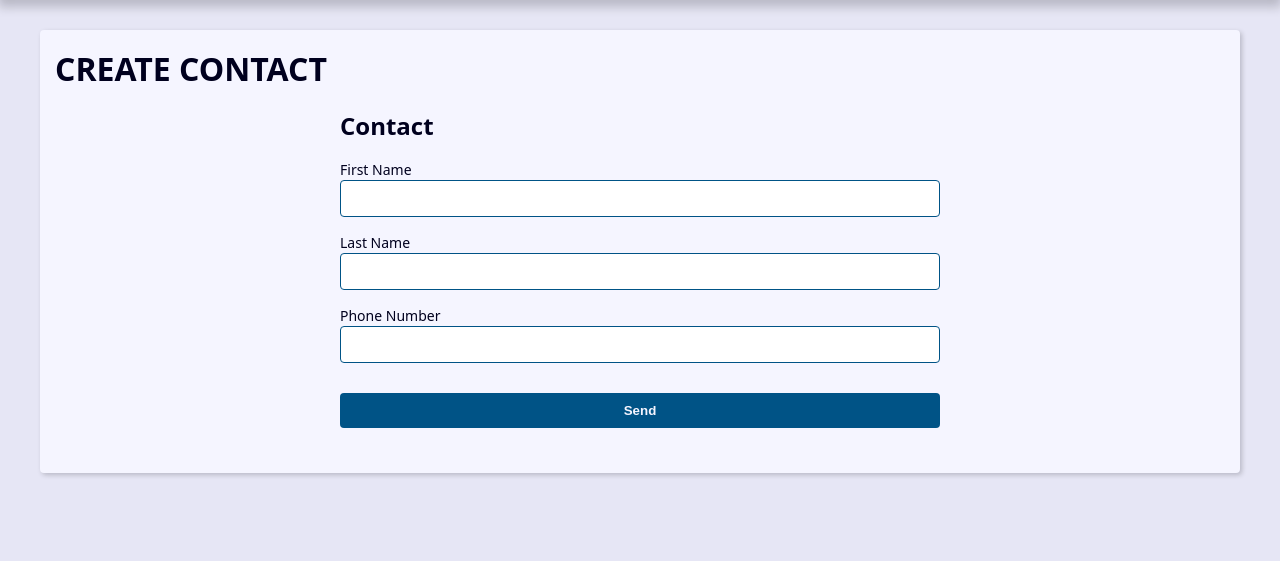
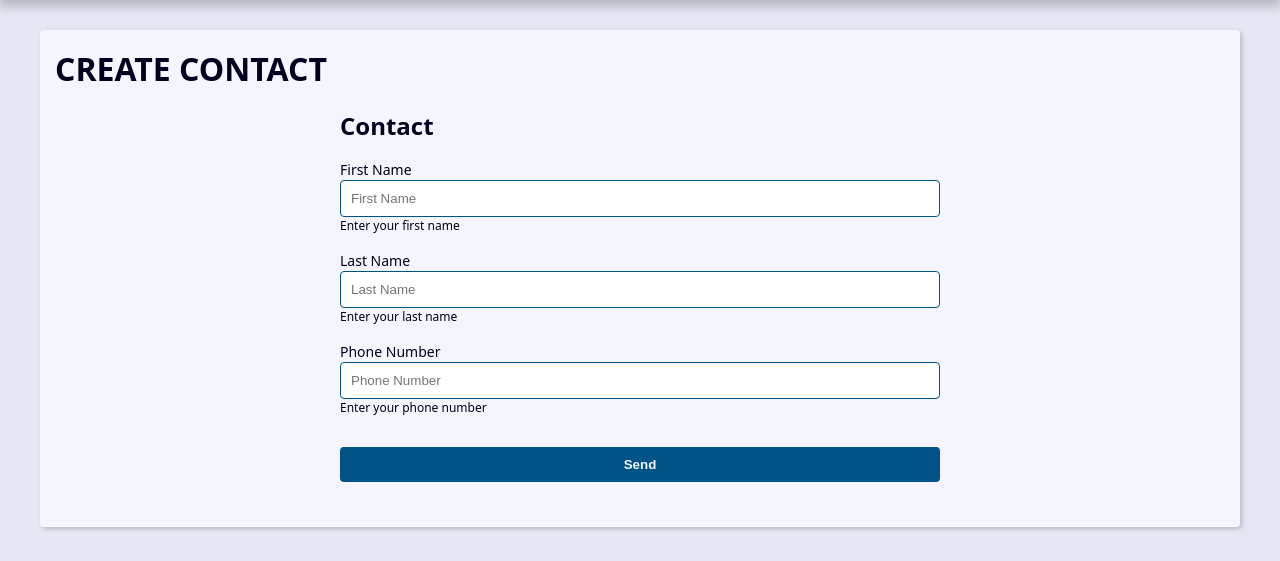
Before and after one commit to josuejr3/agenda, a Django app: page /contact/create/ in a window 1280 px wide. Shown: the part 239-800 px from the top of the page. Run offline with Django 5.2, Linux system fonts and the light colour scheme.

Commit message:
fix: ajustes nos campos de formulários

```diff
--- a/contact/forms.py
+++ b/contact/forms.py
@@ -3,11 +3,53 @@ from django.core.exceptions import ValidationError
 from . import models
 
 class ContactForm(forms.ModelForm):
+
+    def __init__(self, *args, **kwargs):
+        super().__init__(*args, **kwargs)
+
+        # Outra forma sem usar o widget diretamente
+        self.fields['first_name'].widget.attrs.update(
+            {'placeholder': 'First Name',
+             }
+        )
+
+        # Inserindo help text
+        self.fields['first_name'].help_text = 'Enter your first name'
+
+
+        self.fields['last_name'].widget.attrs.update(
+            {'placeholder': 'Last Name', }
+        )
+
+        self.fields['last_name'].help_text = 'Enter your last name'
+
+
+        self.fields['phone_number'].widget.attrs.update(
+            {'placeholder': 'Phone Number',
+             'label': 'Phone Number',}
+        )
+
+        self.fields['phone_number'].help_text = 'Enter your phone number'
+
+
+
+
     class Meta:
         model = models.Contact
         fields = (
             'first_name', 'last_name', 'phone_number'
         )
+
+        # Altera o tipo da entrada de texto para password, poderia ser um TextArea também
+        # widgets = {
+        #     'first_name': forms.TextInput(
+        #         # O attrs são atributos do campo, classe, placeholder..
+        #         attrs={
+        #             'placeholder': 'First Name',
+        #             # 'maxlength': 50,
+        #         }
+        #     ),
+        # }
 
     def clean(self):
         cleaned_data = self.cleaned_data
--- a/contact/templates/contact/create.html
+++ b/contact/templates/contact/create.html
@@ -21,6 +21,11 @@
               <label for="{{ field.id_for_label }}">{{ field.label.title }}</label>
               {{ field }}
               {{ field.errors }}
+
+              {% if field.help_text %}
+                  <p class="help-text">{{ field.help_text }}</p>
+              {% endif %}
+
             </div>
         {% endfor %}
 
```
